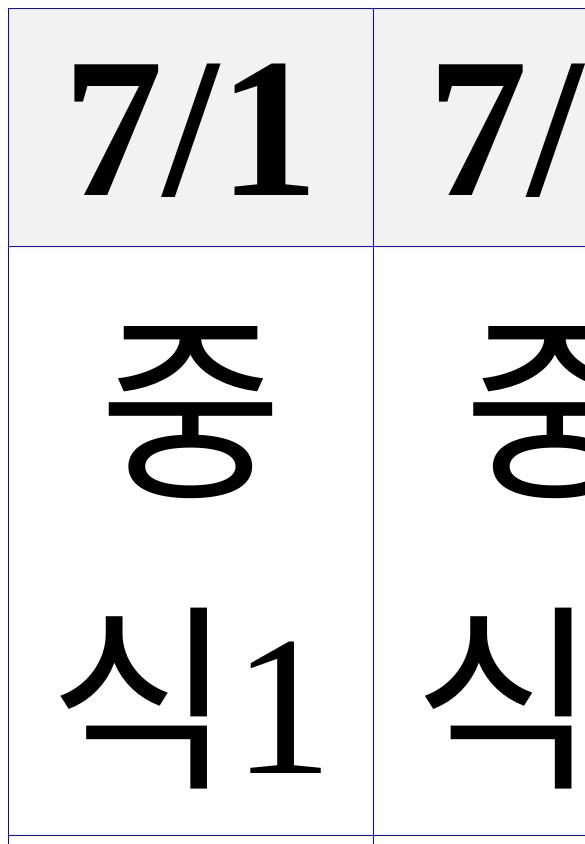
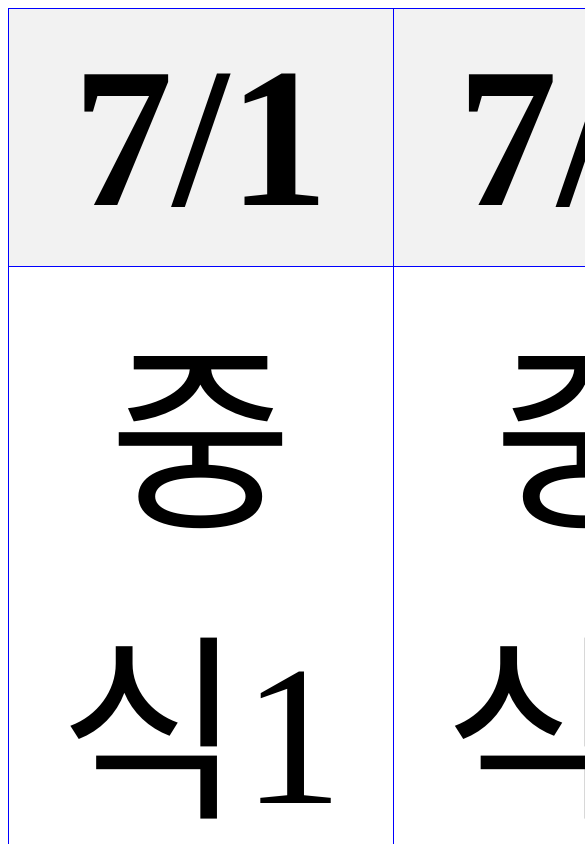
Before and after one commit to peropero1111/food.github.io, a plain HTML site: page index.html in a window 390 px wide. Shown: the top 844 px of the page, 585 px wide, since content can reach past the window. Drawn offline with Linux system fonts and the light colour scheme.

Commit message:
Update index.html

```diff
--- a/index.html
+++ b/index.html
@@ -27,7 +27,7 @@
         @media (max-width: 600px) {
             th, td {
                 font-size: 200px;
-                padding: 4px;
+                padding: 14px;
             }
         }
     </style>
```
